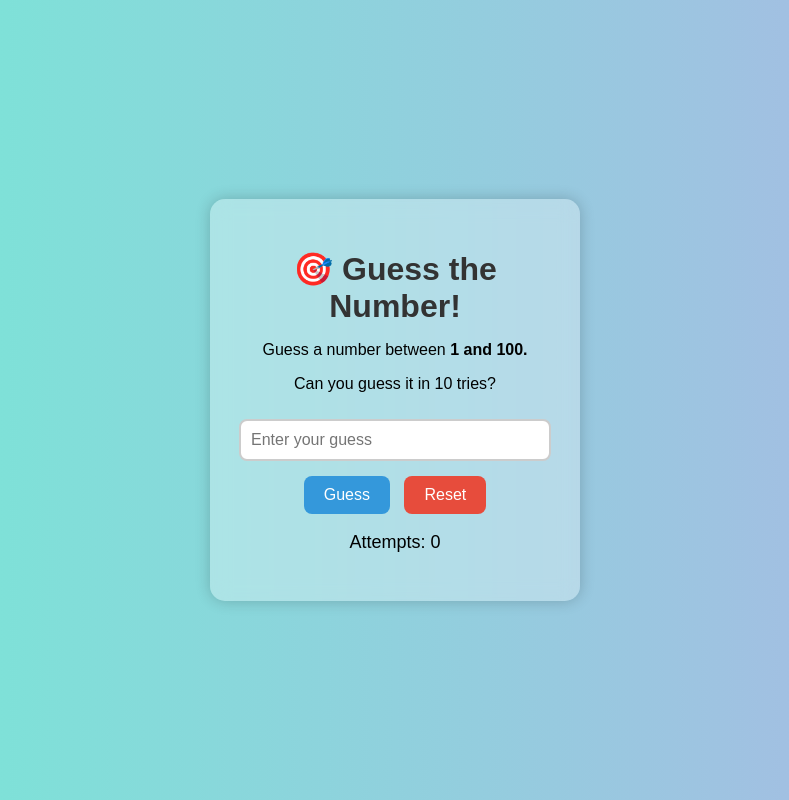
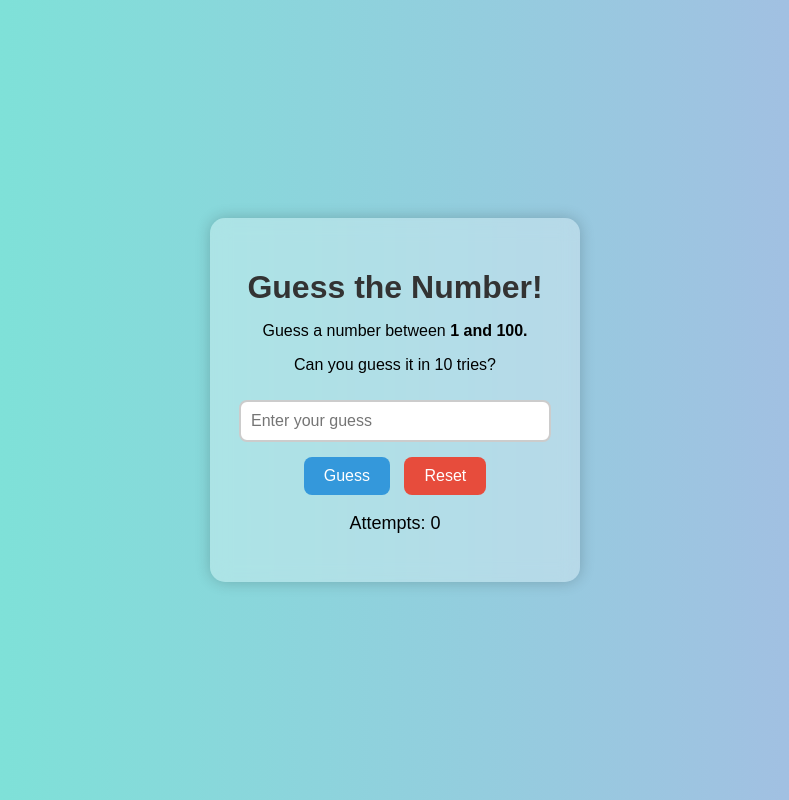
Before and after one commit to Khushi-0334/Guess-The-Number, a plain HTML site: page index.html in a window 1280 px wide. Shown: the whole page, without its empty margins (245-1034 px from the left). Drawn offline with Linux system fonts and the light colour scheme.

Commit message:
Guess the Number Game

```diff
--- a/index.html
+++ b/index.html
@@ -7,7 +7,7 @@
 </head>
 <body>
   <div class="game-box">
-    <h1>🎯 Guess the Number!</h1>
+    <h1>Guess the Number!</h1>
     <p>Guess a number between <strong>1 and 100.</strong></p>
     <p>Can you guess it in 10 tries?</p>
 
```
